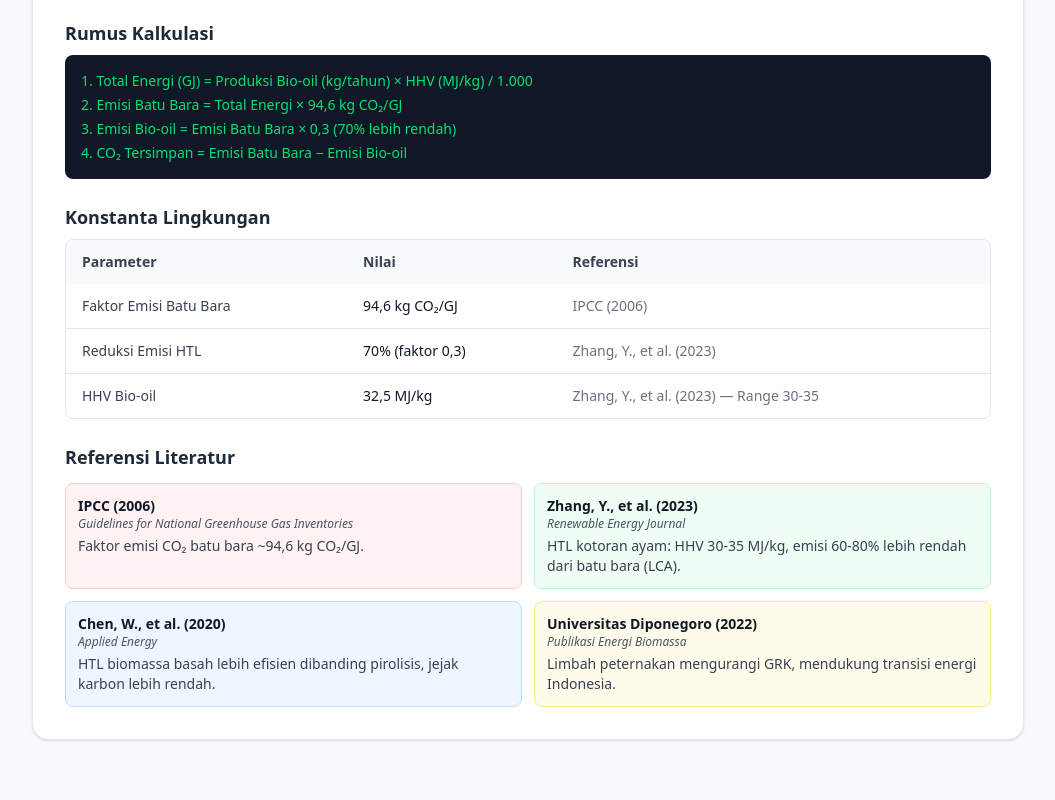
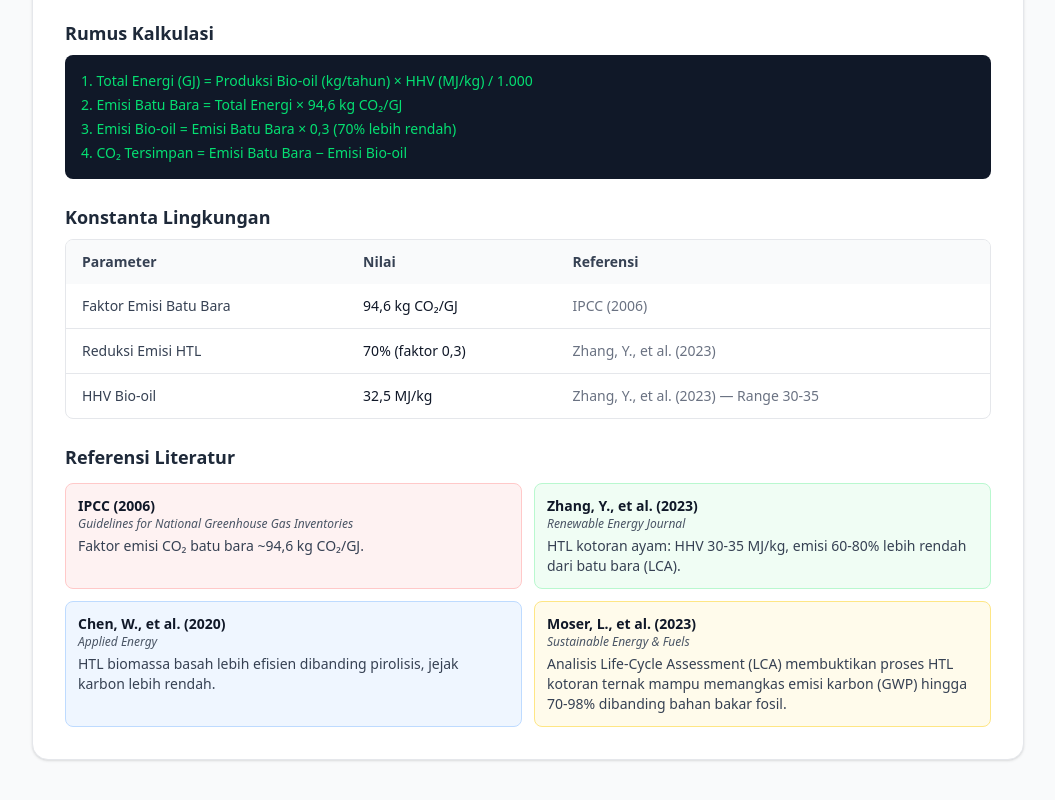
Before and after one commit to dzakyzahy/htl-system-digital-twin-think3rs, a Next.js app: page /documentation in a window 1280 px wide. Shown: the part 3436-4236 px from the top of the page, without its empty margins (112-1167 px from the left). Built offline with nearby package versions, Linux system fonts and the light colour scheme.

Commit message:
docs: revise Universitas Diponegoro card to Moser (2023) reference

```diff
--- a/src/app/documentation/page.tsx
+++ b/src/app/documentation/page.tsx
@@ -315,9 +315,9 @@ export default function Documentation() {
                                         <p className="mt-1 text-sm text-gray-700">HTL biomassa basah lebih efisien dibanding pirolisis, jejak karbon lebih rendah.</p>
                                     </div>
                                     <div className="rounded-lg border border-amber-200 bg-amber-50 p-3">
-                                        <p className="text-sm font-bold text-gray-900">Universitas Diponegoro (2022)</p>
-                                        <p className="text-xs text-gray-600 italic">Publikasi Energi Biomassa</p>
-                                        <p className="mt-1 text-sm text-gray-700">Limbah peternakan mengurangi GRK, mendukung transisi energi Indonesia.</p>
+                                        <p className="text-sm font-bold text-gray-900">Moser, L., et al. (2023)</p>
+                                        <p className="text-xs text-gray-600 italic">Sustainable Energy & Fuels</p>
+                                        <p className="mt-1 text-sm text-gray-700">Analisis Life-Cycle Assessment (LCA) membuktikan proses HTL kotoran ternak mampu memangkas emisi karbon (GWP) hingga 70-98% dibanding bahan bakar fosil.</p>
                                     </div>
                                 </div>
                             </div>
--- a/src/components/simulation/Dashboard.tsx
+++ b/src/components/simulation/Dashboard.tsx
@@ -58,10 +58,10 @@ export function Dashboard() {
             color: 'border-blue-200 bg-blue-50',
         },
         {
-            id: 'undip',
-            title: 'Universitas Diponegoro (2022)',
-            source: 'Publikasi Energi Biomassa',
-            desc: 'Biomassa dari limbah peternakan dapat mengurangi efek gas rumah kaca dan mendukung transisi energi di Indonesia.',
+            id: 'moser',
+            title: 'Moser, L., et al. (2023)',
+            source: 'Sustainable Energy & Fuels',
+            desc: 'Analisis Life-Cycle Assessment (LCA) membuktikan proses HTL kotoran ternak mampu memangkas emisi karbon (GWP) hingga 70-98% dibanding bahan bakar fosil.',
             color: 'border-amber-200 bg-amber-50',
         },
     ];
```
